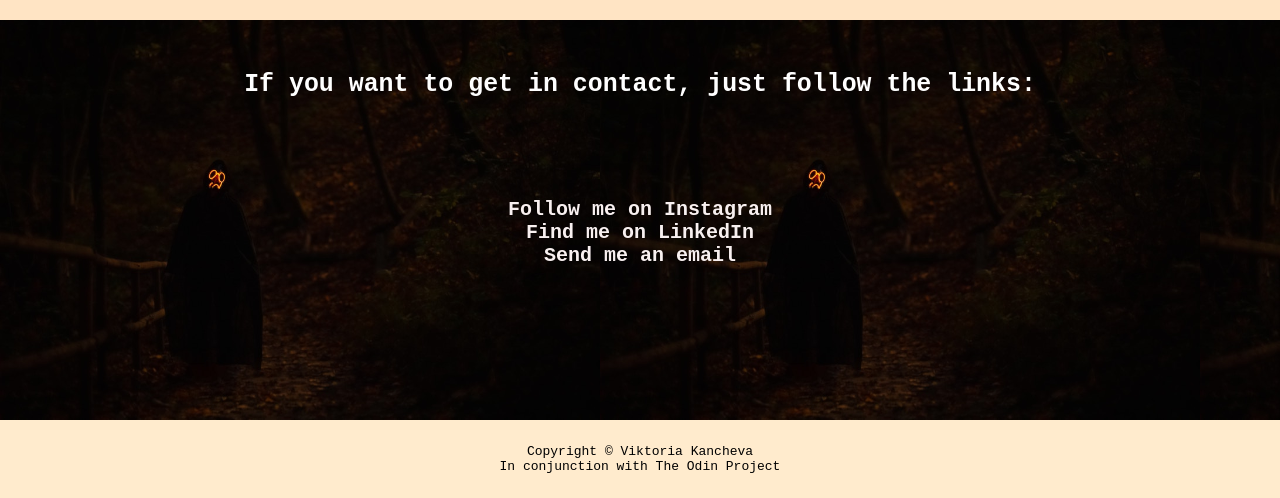
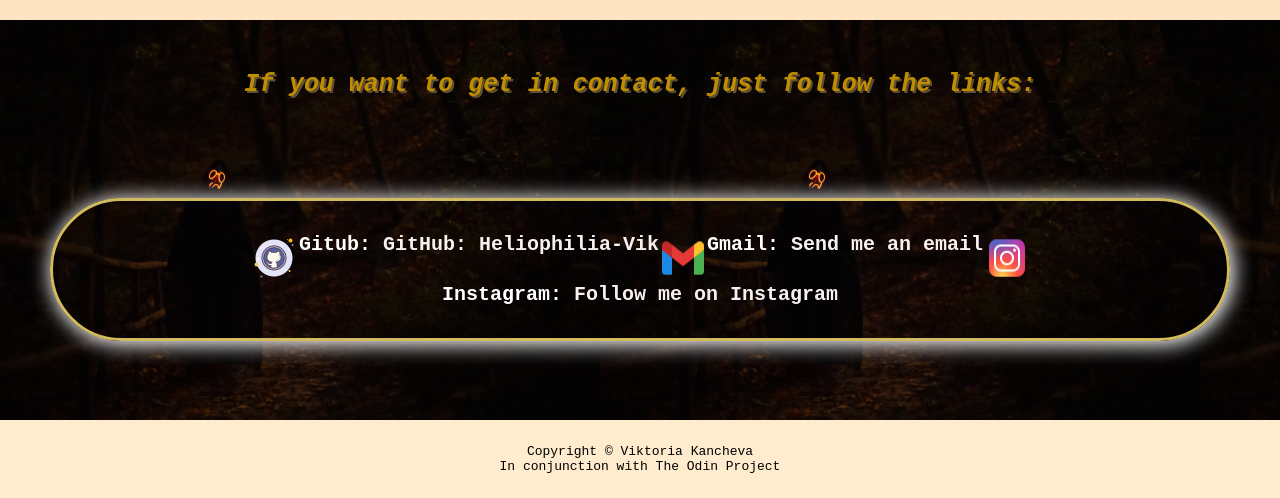
Before and after one commit to heliophilia-vik/My-Portfolio, a plain HTML site: page index.html in a window 1280 px wide. Shown: the part 1736-2234 px from the top of the page. Drawn offline with Linux system fonts and the light colour scheme.

Commit message:
Added icons to links - need to adjust the position

```diff
--- a/css/index.css
+++ b/css/index.css
@@ -147,13 +147,27 @@ a {
     font-size: 30px;
     font-weight: bold;
 }
+.title-links {
+   display: flex;
+   color: #bf8f00;
+   text-shadow: 2px 2px rgb(97, 80, 51);
+   padding-bottom: 100px;
+}
 .contact-info-container {
    display: flex;
-   justify-content: flex-end;
+   flex-wrap: wrap;
+   justify-content: center;
    align-self: center;
-   padding-top: 100px;
    text-align: center;
    font-size: 20px;
+   padding: 32px;
+   border: 3px solid rgb(210, 187, 95);
+   border-radius: 250px;
+   box-shadow: 2px 2px 20px 2px;
+}
+/*  Need to fix the icon display */
+.contact-icon {
+
 }
 ul {
     list-style: none;
--- a/index.html
+++ b/index.html
@@ -47,16 +47,23 @@
      </div>
    </div>
 
+   <!-- Need to fix the display of links and icons -->
 <div id="contact-section" class="contact-section">
-    <h5 class="title"> If you want to get in contact, just follow the links:</h5>
+    <h5 class="title-links"> <em>If you want to get in contact,
+        just follow the links:</em></h5>
     <div class='contact-info-container'>
-    <ul class="contact-links">
-        <li><a href="https://www.instagram.com/heliophilia_vik/"> Follow me on Instagram</a></li>
-        <li><a href="LinkedIn"> Find me on LinkedIn</a></li>
-        <li> <a href="mailto:viktoria.p.kancheva@gmail.com"> Send me an email</a></li>
-    </ul>
 
-    </div>
+       <img class='contact-icon' src='./img/github.png'>
+        <p>Gitub:
+          <a href='https://github.com/heliophilia-vik' target='_blank'>GitHub: Heliophilia-Vik</a></p>
+
+        <img class='contact-icon' src='./img/gmail.png'>
+        <p>Gmail:
+            <a href="mailto:viktoria.p.kancheva@gmail.com"> Send me an email</a></p>
+    <img class='contact-icon' src='./img/instagram.png'>
+        <p>Instagram:
+            <a href="https://www.instagram.com/heliophilia_vik/"> Follow me on Instagram</a></p>
+        </div>
 </div>
 
  <footer>
```
Also changed, not shown: img/github.png (added), img/gmail.png (added), img/instagram.png (added), img/linkedin.png (added).
